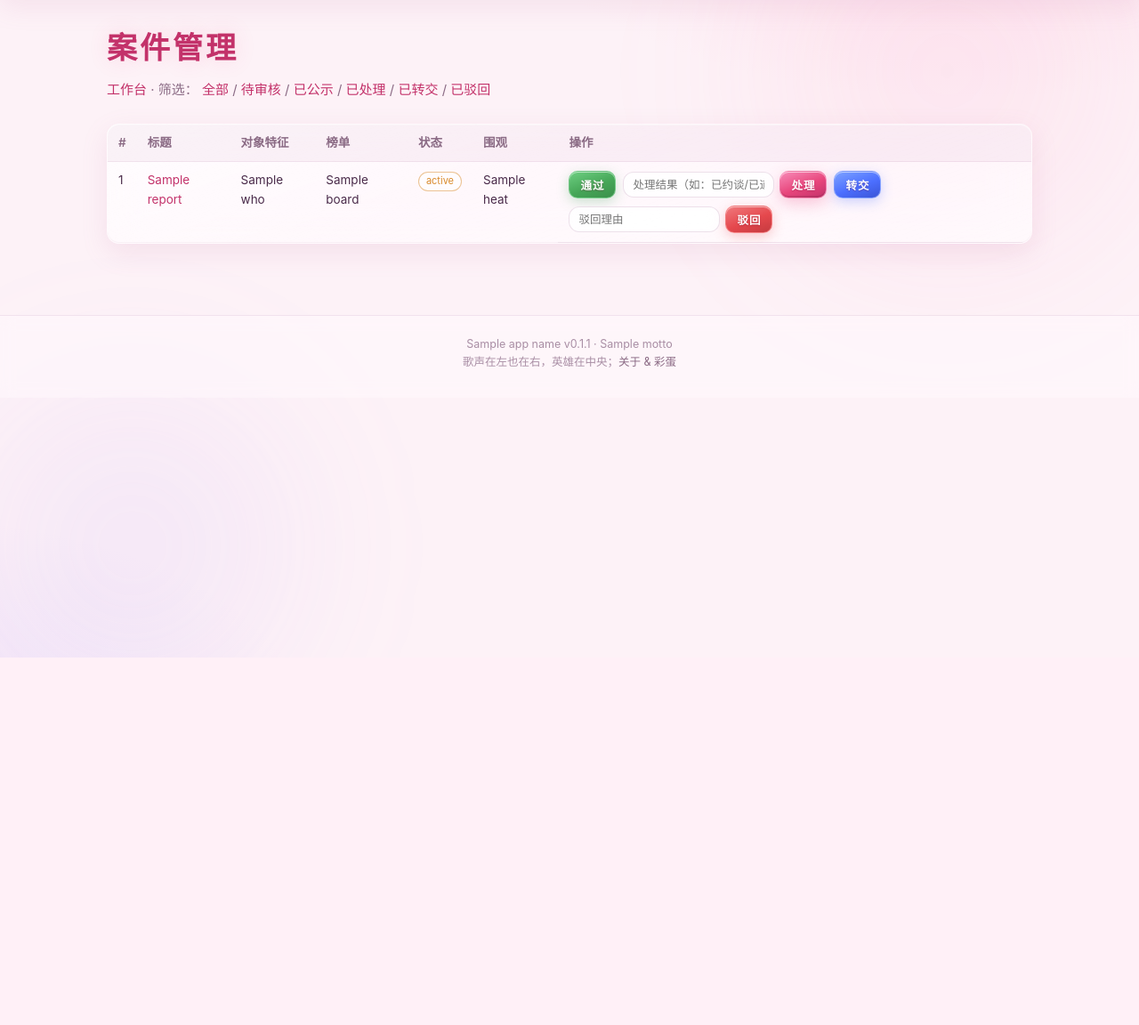
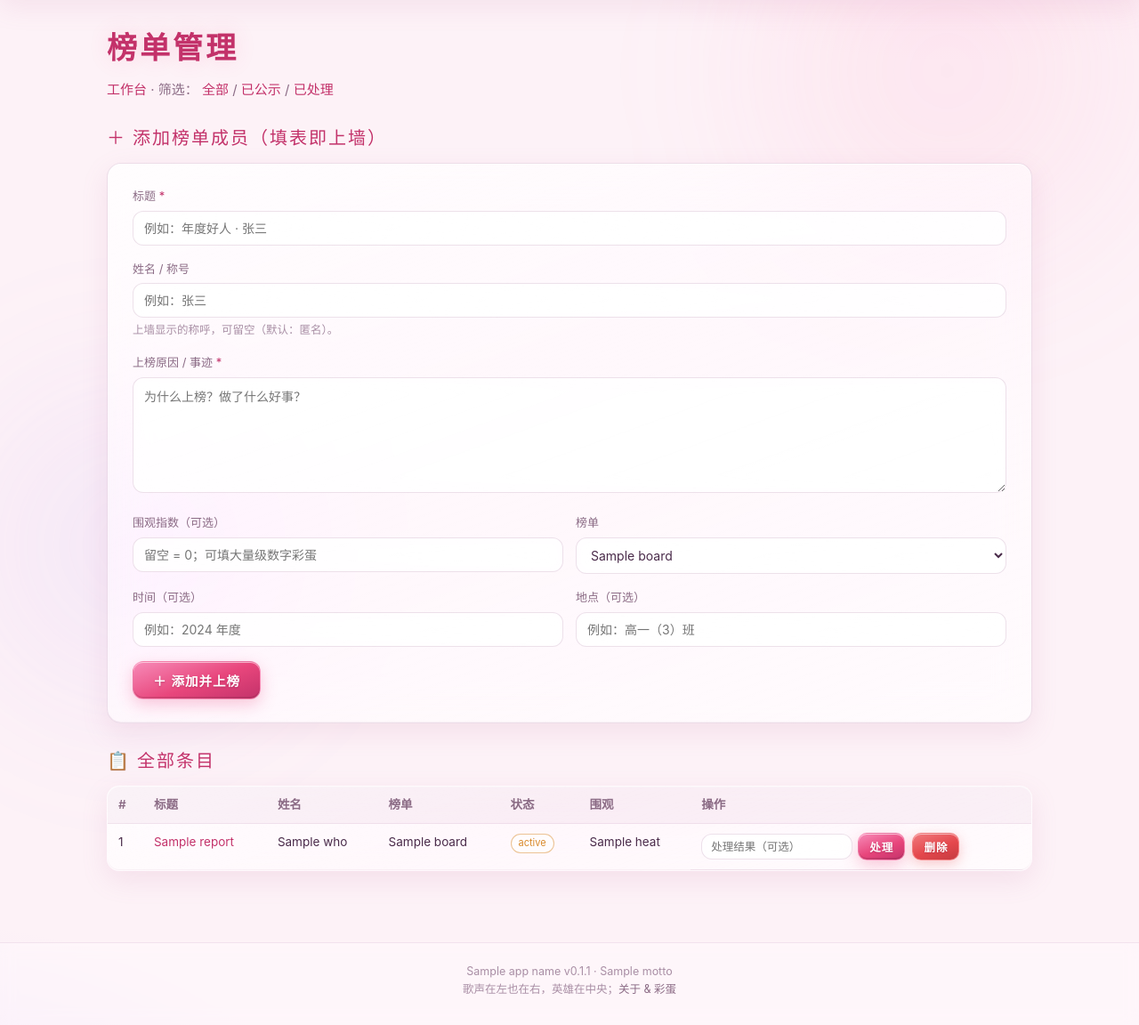
Before and after one commit to gemingla/csboard, a FastAPI app: template app/templates/admin/reports.html in a window 1280 px wide. Shown: the part 61-1213 px from the top of the page at 89% size. Before the commit the page ends 800 px from the top, so only its background shows below. Run offline with FastAPI, Linux system fonts and the light colour scheme; the template is opened without the code that fills it: most values are stand-ins (such as "Sample title", 1, 10 or a date in 2020).

Commit message:
feat: 管理员直接操控数据——添加榜单成员/删除条目；清空预置人物改由管理端录入
- 管理台新增「添加榜单成员」表单（标题/姓名/原因/围观指数/榜单，填即上墙）
- 工作台加入口快速添加表单（单行式），榜单管理页提供完整表单
- 条目支持删除（confirm 确认 + 操作日志留痕）
- 种子不再预置 7 人：初始为空榜，人物全部由管理员添加
- 已验证：添加→前台展示（按围观指数降序）→删除→日志留痕

```diff
--- a/app/seed.py
+++ b/app/seed.py
@@ -1,10 +1,9 @@
 """种子数据（幂等：已存在则跳过）。
 
-v0.1.1 内容：
-1. 榜单：仅「好人榜」（继承 exe 灵感；曝光榜与反馈功能已按要求移除）
-2. 好人榜 7 人（原版程序数据迁移，围观指数 = 原分数，保留“大数”梗）
-3. 管理员账号：admin / admin123456（可用环境变量覆盖，见 config.DEFAULT_ADMIN）
-4. 视频素材：迁移 yt.mp4 / 闫涛10.mp4 到 data/media（左右轮流播放用）
+v0.1.2 内容：
+1. 榜单：仅「好人榜」空榜（不预置人物 —— 榜单成员由管理员在管理台自行添加）
+2. 管理员账号：admin / admin123456（可用环境变量覆盖，见 config.DEFAULT_ADMIN）
+3. 视频素材：迁移 yt.mp4 / 闫涛10.mp4 到 data/media（左右轮流播放用）
 """
 from __future__ import annotations
 
@@ -15,18 +14,8 @@ from sqlalchemy import select
 
 from .config import DEFAULT_ADMIN, MEDIA_DIR
 from .database import SessionLocal
-from .models import Admin, Board, Report
+from .models import Admin, Board
 from .security import hash_password
-
-_HONOR_DATA = [
-    ("周稳", 999999999999999),
-    ("叶佩剑", 999999999999998),
-    ("章蕾", 111111111111119),
-    ("周怡", 111111111),
-    ("熊志远", 5000),
-    ("赵志成", 3000),
-    ("卞美玲", 300),
-]
 
 _VIDEOS = ["yt.mp4", "闫涛10.mp4"]
 
@@ -69,19 +58,6 @@ def _seed_boards(db) -> None:
     db.add(honor)
     db.commit()
 
-    for name, heat in _HONOR_DATA:
-        db.add(Report(
-            board_id=honor.id,
-            title=f"年度好人 · {name}",
-            who=name,
-            reason="原版《好人榜 1.2》年度上榜人物。"
-                   "本条目为历史数据迁移，详细事迹与颁奖词将在 v0.3 揭榜仪式中展开。",
-            happened_at="2023-2024 年度",
-            heat=heat,
-            status=Report.STATUS_APPROVED,
-        ))
-    db.commit()
-
 
 def _seed_videos() -> None:
     """视频素材迁移：优先取发布目录，找不到则跳过（不影响运行）。"""
--- a/app/static/css/app.css
+++ b/app/static/css/app.css
@@ -476,6 +476,7 @@ table.table {
   .topnav { margin-left: 0; }
   .page-head h1 { font-size: 26px; }
   .detail-card { padding: 20px 16px; }
+  .add-row2 { grid-template-columns: 1fr !important; }
 }
 
 /* ---------- 闪现消息 ---------- */
--- a/app/templates/admin/reports.html
+++ b/app/templates/admin/reports.html
@@ -5,21 +5,59 @@
 {% block content %}
 <div class="admin-wrap">
   <div class="page-head">
-    <h1>案件管理</h1>
+    <h1>榜单管理</h1>
     <div class="sub">
       <a href="/admin/">工作台</a> ·
       筛选：
       <a href="/admin/reports">全部</a> /
-      <a href="/admin/reports?status=pending">待审核</a> /
       <a href="/admin/reports?status=approved">已公示</a> /
-      <a href="/admin/reports?status=processed">已处理</a> /
-      <a href="/admin/reports?status=transferred">已转交</a> /
-      <a href="/admin/reports?status=rejected">已驳回</a>
+      <a href="/admin/reports?status=processed">已处理</a>
     </div>
   </div>
 
+  <div class="section-title">＋ 添加榜单成员（填表即上墙）</div>
+  <form class="form-card" method="post" action="/admin/reports/add">
+    <div class="field">
+      <label>标题 <span class="req">*</span></label>
+      <input type="text" name="title" maxlength="120" required placeholder="例如：年度好人 · 张三">
+    </div>
+    <div class="field">
+      <label>姓名 / 称号</label>
+      <input type="text" name="who" maxlength="80" placeholder="例如：张三">
+      <div class="hint">上墙显示的称呼，可留空（默认：匿名）。</div>
+    </div>
+    <div class="field">
+      <label>上榜原因 / 事迹 <span class="req">*</span></label>
+      <textarea name="reason" required placeholder="为什么上榜？做了什么好事？"></textarea>
+    </div>
+    <div style="display:grid;grid-template-columns:1fr 1fr;gap:14px" class="add-row2">
+      <div class="field">
+        <label>围观指数（可选）</label>
+        <input type="text" name="heat" placeholder="留空 = 0；可填大量级数字彩蛋">
+      </div>
+      <div class="field">
+        <label>榜单</label>
+        <select name="board">
+          {% for b in boards %}<option value="{{ b.slug }}">{{ b.name }}</option>{% endfor %}
+        </select>
+      </div>
+    </div>
+    <div style="display:grid;grid-template-columns:1fr 1fr;gap:14px" class="add-row2">
+      <div class="field">
+        <label>时间（可选）</label>
+        <input type="text" name="happened_at" maxlength="40" placeholder="例如：2024 年度">
+      </div>
+      <div class="field">
+        <label>地点（可选）</label>
+        <input type="text" name="location" maxlength="120" placeholder="例如：高一（3）班">
+      </div>
+    </div>
+    <button class="btn" type="submit">＋ 添加并上榜</button>
+  </form>
+
+  <div class="section-title">📋 全部条目</div>
   <table class="table">
-    <thead><tr><th>#</th><th>标题</th><th>对象特征</th><th>榜单</th><th>状态</th><th>围观</th><th>操作</th></tr></thead>
+    <thead><tr><th>#</th><th>标题</th><th>姓名</th><th>榜单</th><th>状态</th><th>围观</th><th>操作</th></tr></thead>
     <tbody>
       {% for r in reports %}
       <tr>
@@ -30,30 +68,21 @@
         <td><span class="status-badge {{ r.status }}">{{ r.status_label }}</span></td>
         <td>{{ r.heat }}</td>
         <td class="ops">
-          {% if r.status != 'approved' and r.status != 'processed' %}
-          <form class="inline-form" method="post" action="/admin/report/{{ r.id }}/approve">
-            <button class="btn small ok" type="submit">通过</button>
-          </form>
-          {% endif %}
           {% if r.status != 'processed' %}
           <form class="inline-form" method="post" action="/admin/report/{{ r.id }}/process" data-confirm="登记处理结果？该条目将标记为已处理。">
-            <input type="text" name="result" placeholder="处理结果（如：已约谈/已道歉）" required>
+            <input type="text" name="result" placeholder="处理结果（可选）">
             <button class="btn small" type="submit">处理</button>
           </form>
           {% endif %}
-          {% if r.status == 'pending' %}
-          <form class="inline-form" method="post" action="/admin/report/{{ r.id }}/transfer">
-            <button class="btn small info" type="submit">转交</button>
+          <form class="inline-form" method="post" action="/admin/report/{{ r.id }}/delete" data-confirm="确定删除「{{ r.title }}」？删除后不可恢复。">
+            <button class="btn small danger" type="submit">删除</button>
           </form>
-          <form class="inline-form" method="post" action="/admin/report/{{ r.id }}/reject" data-confirm="确定驳回？">
-            <input type="text" name="reason" placeholder="驳回理由">
-            <button class="btn small danger" type="submit">驳回</button>
-          </form>
-          {% endif %}
         </td>
       </tr>
       {% else %}
-      <tr><td colspan="7" style="color:var(--muted);text-align:center;padding:20px">没有符合条件的记录。</td></tr>
+      <tr><td colspan="7" style="color:var(--muted);text-align:center;padding:20px">
+        榜单暂时空着 —— 用上方表单添加第一位上榜成员吧 🏆
+      </td></tr>
       {% endfor %}
     </tbody>
   </table>
```
Also changed, not shown: app/routers/admin.py (+60 -2 lines), app/templates/admin/dashboard.html (+12 -0 lines).
